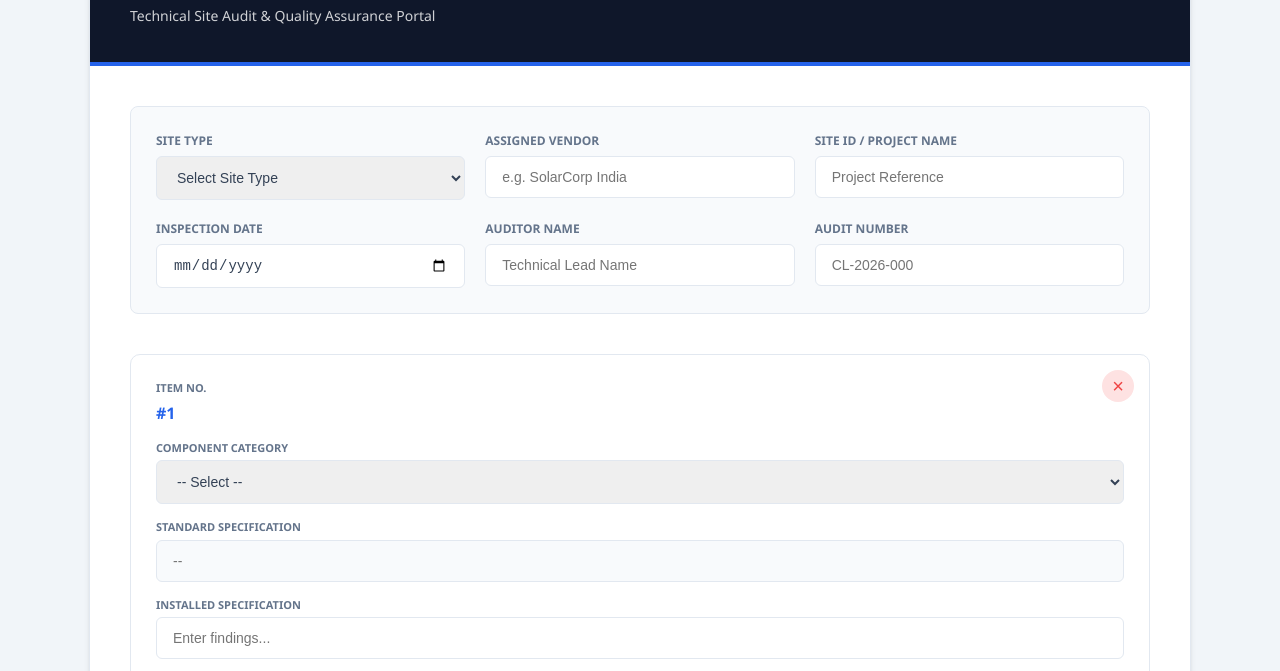
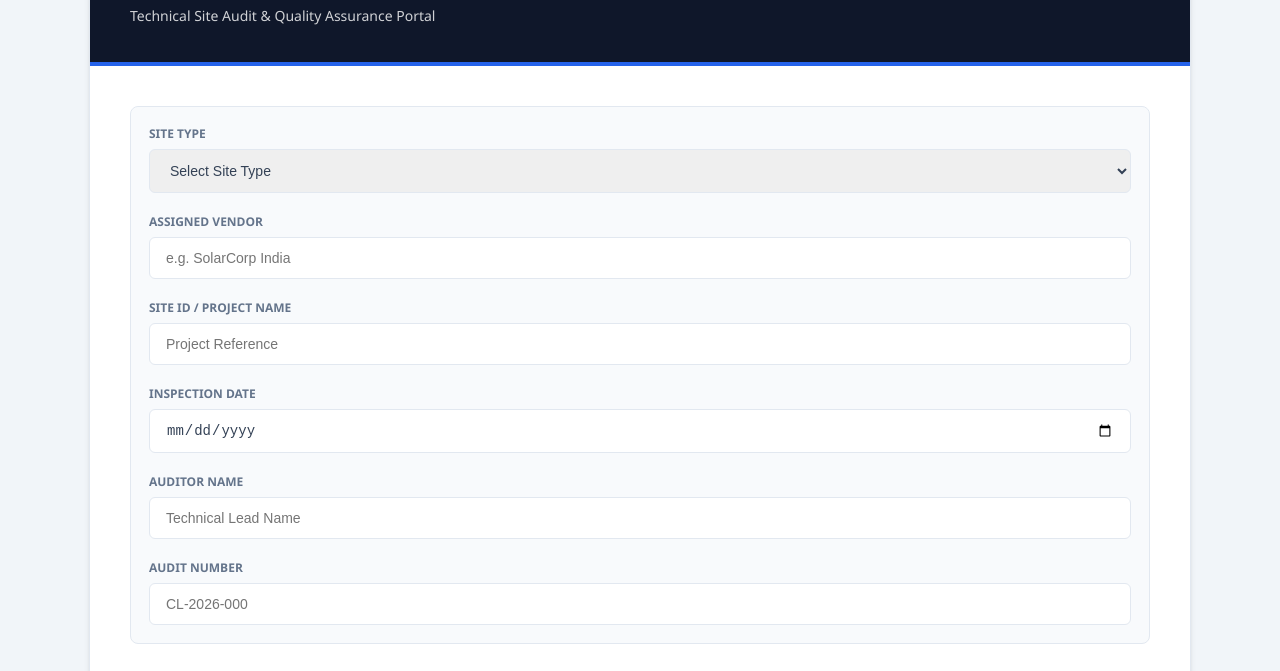
Before and after one commit to sckalmesh/chiplogic, a plain HTML site: page index.html in a window 1280 px wide. Shown: the part 112-783 px from the top of the page. Drawn offline with Linux system fonts and the light colour scheme.

Commit message:
Update index.html

```diff
--- a/index.html
+++ b/index.html
@@ -156,13 +156,26 @@
             padding: 40px;
         }
 
+        .row-card {
+            box-sizing: border-box;
+        }
+
+        .row-card td {
+            margin-bottom: 12px;
+        }
+
+        input, select, textarea {
+            width: 100%;
+            max-width: 100%;   /* 🔥 prevents overflow */
+        }
+
         /* --- METADATA SECTION --- */
         .metadata-grid {
             display: grid;
-            grid-template-columns: repeat(auto-fit, minmax(300px, 1fr));
+            grid-template-columns: 1fr;
             gap: 20px;
             margin-bottom: 40px;
-            padding: 25px;
+            padding: 18px;
             background: #f8fafc;
             border-radius: 8px;
             border: 1px solid var(--border);
@@ -443,6 +456,7 @@ function addRow() {
                 <span class="upload-status" style="font-size:11px; font-weight:600;"></span>
             </div>
         </td>
+
         <td data-label="QA Status">
             <select class="status-select" onchange="colorRow(this)" style="border-radius: 20px; padding: 8px 15px;">
                 <option value="Pending">🕒 Pending</option>
```
